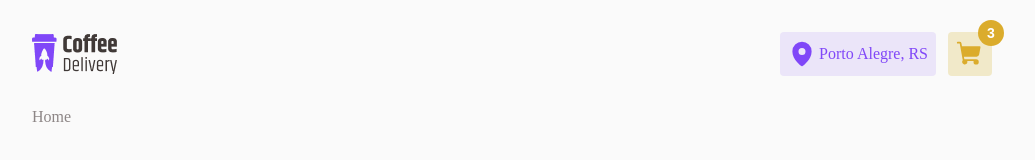
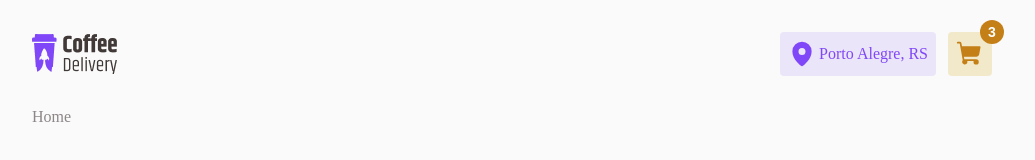
Before and after one commit to Cleber-Severo/coffe-delivery, a React (Vite) app: page / in a window 1280 px wide. Shown: the top 160 px of the page, without its empty margins (128-1163 px from the left). Built offline with nearby package versions, Linux system fonts and the light colour scheme.

Commit message:
fix: default color

```diff
--- a/src/components/Header/indext.tsx
+++ b/src/components/Header/indext.tsx
@@ -13,7 +13,7 @@ const Header = () => {
 					<span>Porto Alegre, RS</span>
 				</Location>
 				<CartBadge>
-					<ShoppingCart size={28} weight='fill' color={defaultTheme['yellow']} />
+					<ShoppingCart size={28} weight='fill' color={defaultTheme['yellow-dark']} />
 					<span>3</span>
 				</CartBadge>
 			</HeaderActions>
--- a/src/components/Header/styles.ts
+++ b/src/components/Header/styles.ts
@@ -41,8 +41,8 @@ export const CartBadge = styled.button`
 		display: flex;
 		align-items: center;
 		justify-content: center;
-		width: 26px;
-		height: 26px;
+		width: 24px;
+		height: 24px;
 
 		font-weight: bold;
 		font-size: 14px;
@@ -53,7 +53,7 @@ export const CartBadge = styled.button`
 		top: -12px;
 		right: -12px;
 
-		background-color: ${(props) => props.theme['yellow']};
+		background-color: ${(props) => props.theme['yellow-dark']};
 		color: white;
 	}
 `;
```
